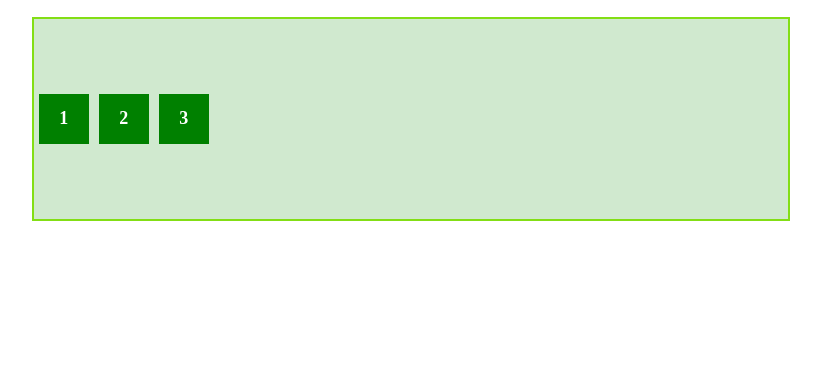
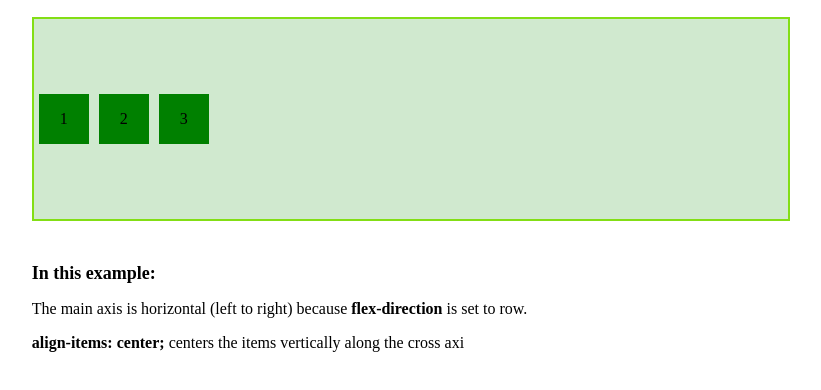
Before and after one commit to kulsuma09/flexbox_axis, a plain HTML site: page index.html in a window 1280 px wide. Shown: the part 50-440 px from the top of the page, without its empty margins (229-1050 px from the left). Drawn offline with Linux system fonts and the light colour scheme.

Commit message:
explanation

```diff
--- a/index.html
+++ b/index.html
@@ -32,6 +32,17 @@
         color: #fff;
         font-weight: 600;
     }
+    h6{
+        font-size: 18px;
+        color: #000000;
+        font-weight: 600;
+        margin-bottom: 10px;
+    }
+    span{
+        font-size: 16px;
+        color: #000000;
+        font-weight: 400;
+    }
   </style>
 </head>
 <body>
@@ -44,6 +55,19 @@
           <div class="item"><span>2</span></div>
           <div class="item"><span>3</span></div>
         </div>
+        <div class="explanation">
+            <h6>In this example:</h6>
+            <p>The main axis is horizontal (left to right) because <strong>flex-direction</strong> is set to row. </p>
+            <p><strong>align-items: center;</strong> centers the items vertically along the cross axi</p>
+        </div>
+
+
+
+
+
+
+
+
     </div>
 </body>
 </html>
```
